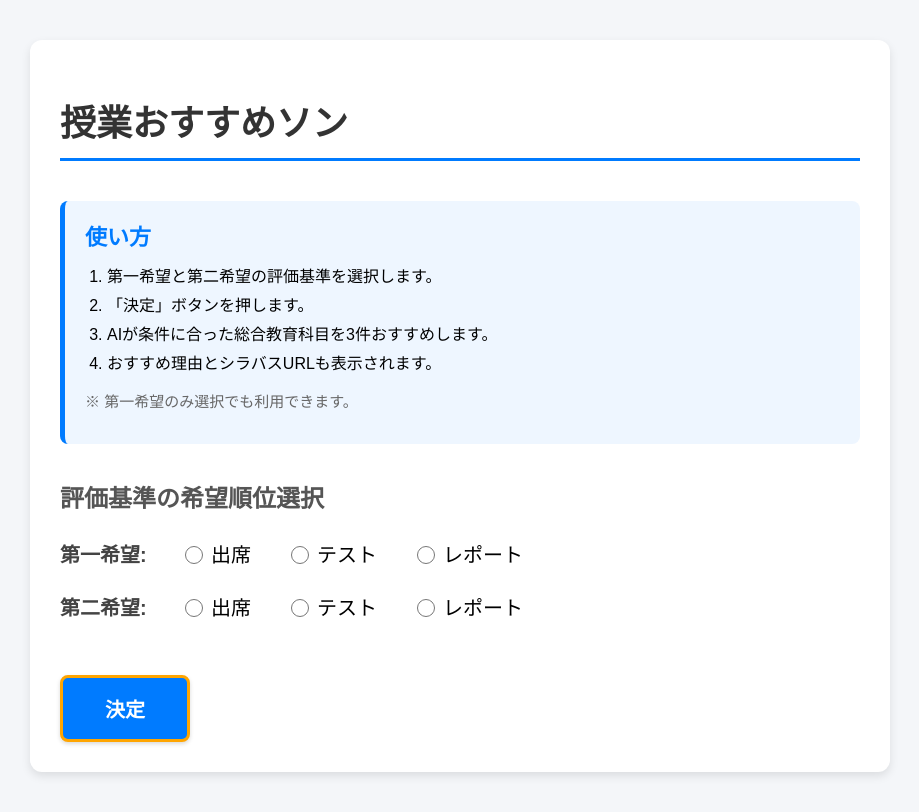
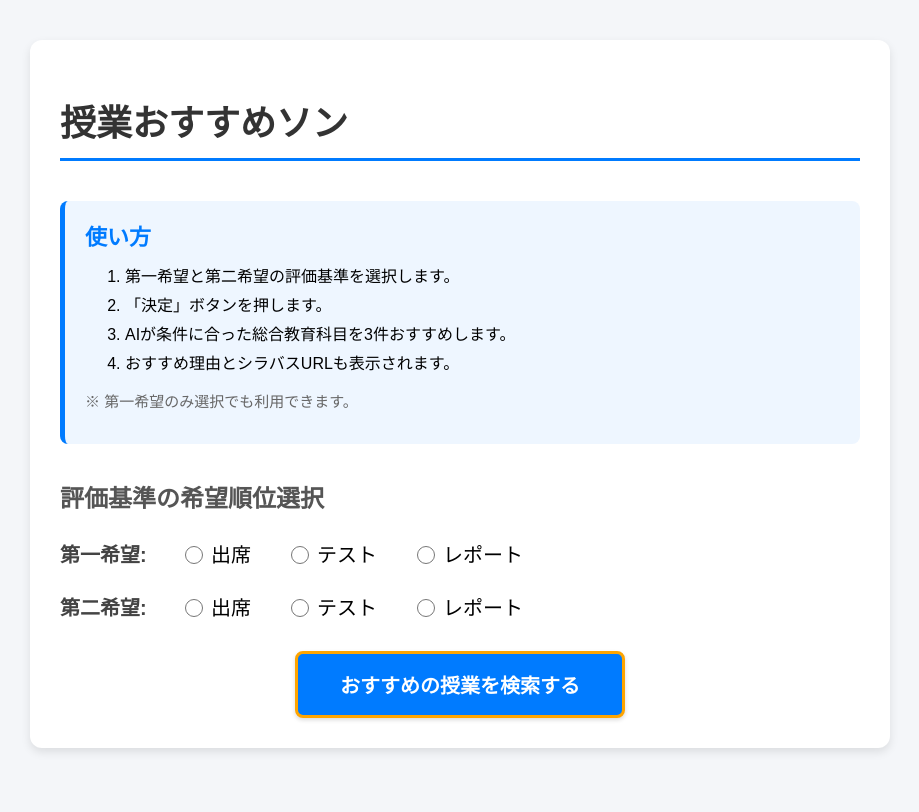
Before and after one commit to 5424075-ozawa/hackathon-study, a React (Vite) app: page / in a window 1280 px wide. Shown: the whole page, without its empty margins (180-1099 px from the left). Built offline with nearby package versions, Linux system fonts and the light colour scheme.

Commit message:
真ん中に

```diff
--- a/src/App.jsx
+++ b/src/App.jsx
@@ -154,7 +154,7 @@ function App() {
                 onClick={handleSubmit}
                 disabled={loading}
             >
-                {loading ? "考え中..." : "決定"}
+                {loading ? "考え中..." : "おすすめの授業を検索する"}
             </button>
 
             {answer && (
--- a/src/style.css
+++ b/src/style.css
@@ -60,7 +60,8 @@ body {
 }
 
 .submitButton {
-    margin-top: 30px;
+    display: block;
+    margin: 30px auto 0;
     padding: 16px 42px;
     font-size: 20px;
     font-weight: bold;
@@ -122,7 +123,7 @@ body {
 
 .guideBox ol {
     margin: 0;
-    padding-left: 22px;
+    padding-left: center;
     line-height: 1.8;
 }
 
```
